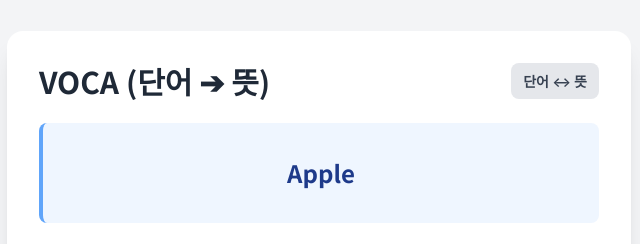
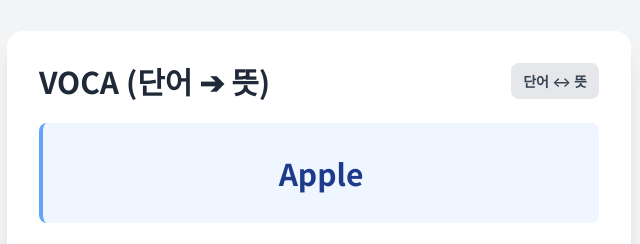
Before and after one commit to viajw/viajw.github.io, a plain HTML site: page vocabulary/voca.html in a window 1280 px wide. Shown: the top 244 px of the page, 321-961 px from the left. Drawn offline with nearby package versions, Linux system fonts and the light colour scheme; a web font is replaced by a local one.

Commit message:
Update voca.html

```diff
--- a/vocabulary/voca.html
+++ b/vocabulary/voca.html
@@ -74,7 +74,7 @@
 
             <!-- 6. 문제 제시 영역 -->
             <div id="question-container" class="bg-blue-50 border-l-4 border-blue-400 p-4 sm:p-6 rounded-lg mb-6 min-h-[80px] sm:min-h-[100px] flex items-center justify-center">
-                <p id="question-text" class="text-xl sm:text-2xl font-semibold text-blue-900 text-center"></p>
+                <p id="question-text" class="text-2xl sm:text-3xl font-semibold text-blue-900 text-center"></p>
             </div>
 
             <!-- 6. 보기 버튼 영역 -->
```
